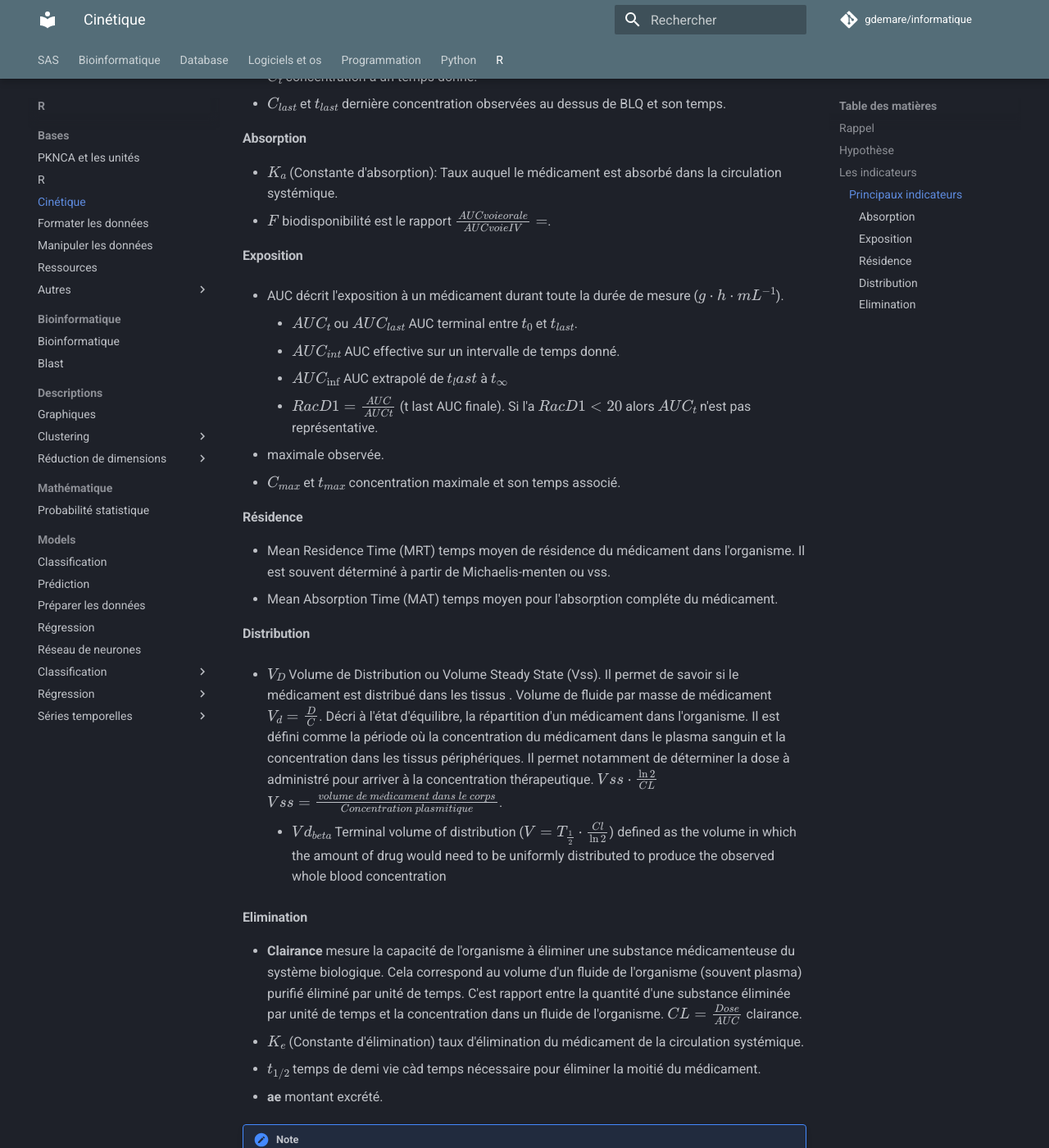
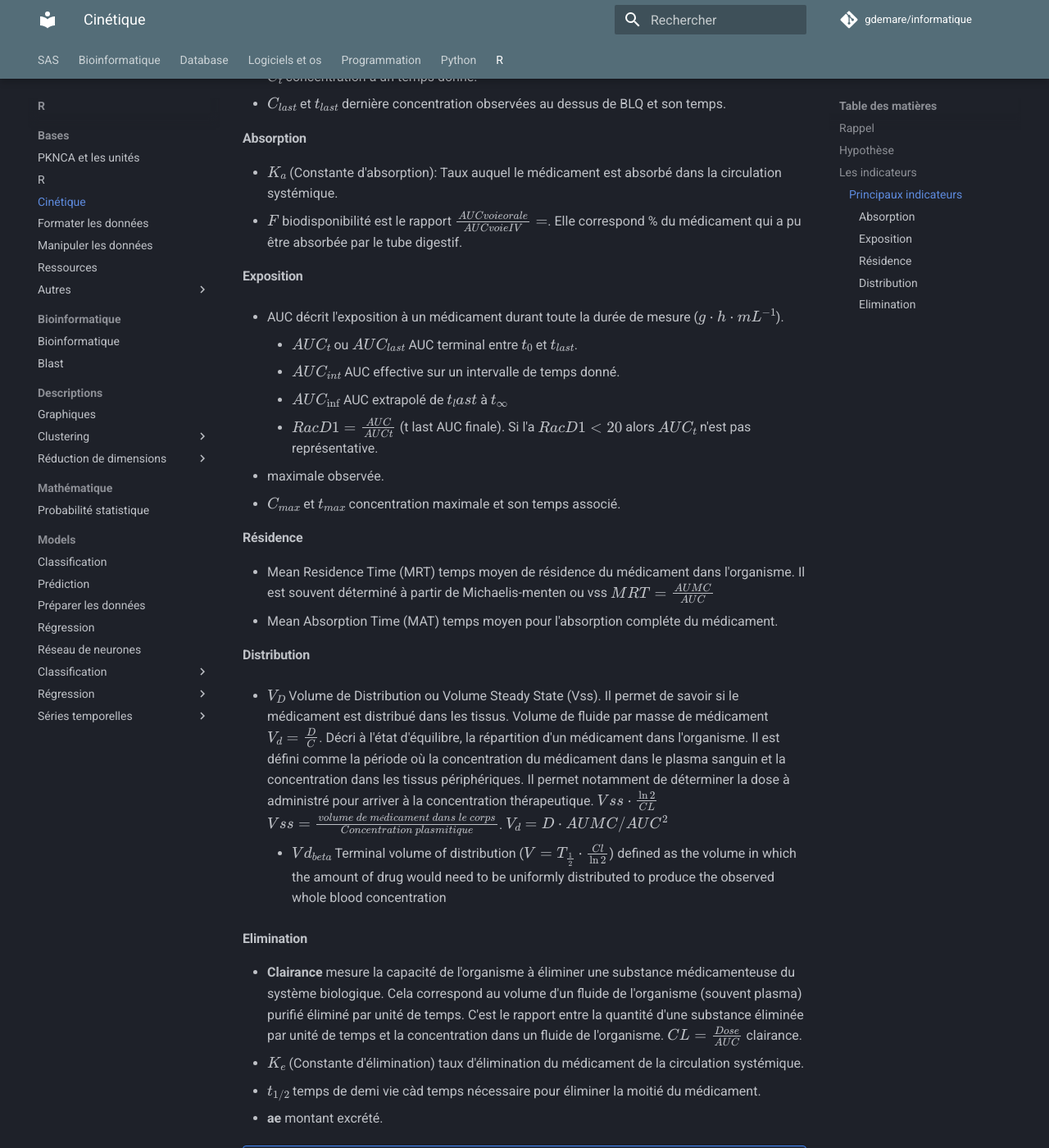
Before and after one commit to gdemare/Informatique, an MkDocs documentation site: the page built from docs/r/bases/cinétique.md, in a window 1280 px wide and 1400 px high, scrolled down 1818 px. Shown: the whole window at 82% size. Built offline with MkDocs 1.6.1 and Material for MkDocs 9.7.7, drawn with Linux system fonts in a browser that asks for light colours; comment, search, counter and statistics services are not loaded; some of the changed text lies outside the part shown.

Commit message:
Update cinétique.md

```diff
--- a/docs/r/bases/cinétique.md
+++ b/docs/r/bases/cinétique.md
@@ -19,7 +19,7 @@ Les princiapux acronymes et leur signification :
 
 ## Rappel
 
-* precision (précision) cohérence des mesures.
+* Precision (précision) cohérence des mesures.
 * Accuracy (exactitude) proximité avec une valeur de référence.
 * Erreur relative : % de variation de la différence entre la valeur réelle et théorique par rapport à la valeur théorique.
 
@@ -53,7 +53,7 @@ Convention de nommage des princiaples valeurs :
 #### Absorption
 
 * $K_a$ (Constante d'absorption): Taux auquel le médicament est absorbé dans la circulation systémique.
-* $F$ biodisponibilité est le rapport $\frac{AUC voie orale}{AUC voie IV} = %\ dans\ le\ sang$.
+* $F$ biodisponibilité est le rapport $\frac{AUC voie orale}{AUC voie IV} = %\ dans\ le\ sang$. Elle correspond % du médicament qui a pu être absorbée par le tube digestif.
 
 #### Exposition
 
@@ -69,22 +69,22 @@ Convention de nommage des princiaples valeurs :
 
 #### Résidence
 
-* Mean Residence Time (MRT) temps moyen de résidence du médicament dans l'organisme. Il est souvent déterminé à partir de Michaelis-menten ou vss.
+* Mean Residence Time (MRT) temps moyen de résidence du médicament dans l'organisme. Il est souvent déterminé à partir de Michaelis-menten ou vss $MRT = \frac{AUMC}{AUC}$
 * Mean Absorption Time (MAT) temps moyen pour l'absorption compléte du médicament.
 
 #### Distribution
 
-* $V_D$ Volume de Distribution ou Volume Steady State (Vss). Il permet de savoir si le médicament est distribué dans les tissus . Volume de fluide par
+* $V_D$ Volume de Distribution ou Volume Steady State (Vss). Il permet de savoir si le médicament est distribué dans les tissus. Volume de fluide par
   masse de médicament $V_d = \frac{D}{C}$. Décri à l'état d'équilibre, la répartition d'un médicament dans l'organisme. Il est défini comme la période où
   la concentration du médicament dans le plasma sanguin et la concentration dans les tissus périphériques. Il permet notamment de déterminer la dose à
-  administré pour arriver à la concentration thérapeutique. $Vss \cdot \frac {\ln 2}{CL}$ $Vss = \frac{volume\ de\ médicament\ dans\ le\ corps}{Concentration\ plasmitique}$.
+  administré pour arriver à la concentration thérapeutique. $Vss \cdot \frac {\ln 2}{CL}$ $Vss = \frac{volume\ de\ médicament\ dans\ le\ corps}{Concentration\ plasmitique}$. $V_d = D \cdot AUMC / AUC^2$
 
     * $Vd_{beta}$ Terminal volume of distribution ($V = T_{\frac{1}{2}} \cdot \frac{Cl}{\ln 2}$) defined as the volume in which the amount of drug would need to be uniformly distributed to produce the observed whole blood concentration
 
 #### Elimination
 
 * __Clairance__ mesure la capacité de l'organisme à éliminer une substance médicamenteuse du système biologique.
-Cela correspond au volume d'un fluide de l'organisme (souvent plasma) purifié éliminé par unité de temps. C'est
+Cela correspond au volume d'un fluide de l'organisme (souvent plasma) purifié éliminé par unité de temps. C'est le
 rapport entre la quantité d'une substance éliminée par unité de temps et la concentration dans un fluide de l'organisme. $CL = \frac{Dose}{AUC}$ clairance.
 * $K_e$ (Constante d'élimination) taux d'élimination du médicament de la circulation systémique.
 * $t_{1/2}$ temps de demi vie càd temps nécessaire pour éliminer la moitié du médicament.
```
Also changed, not shown: other parts of docs/r/bases/cinétique.md (+1 -1 lines).
